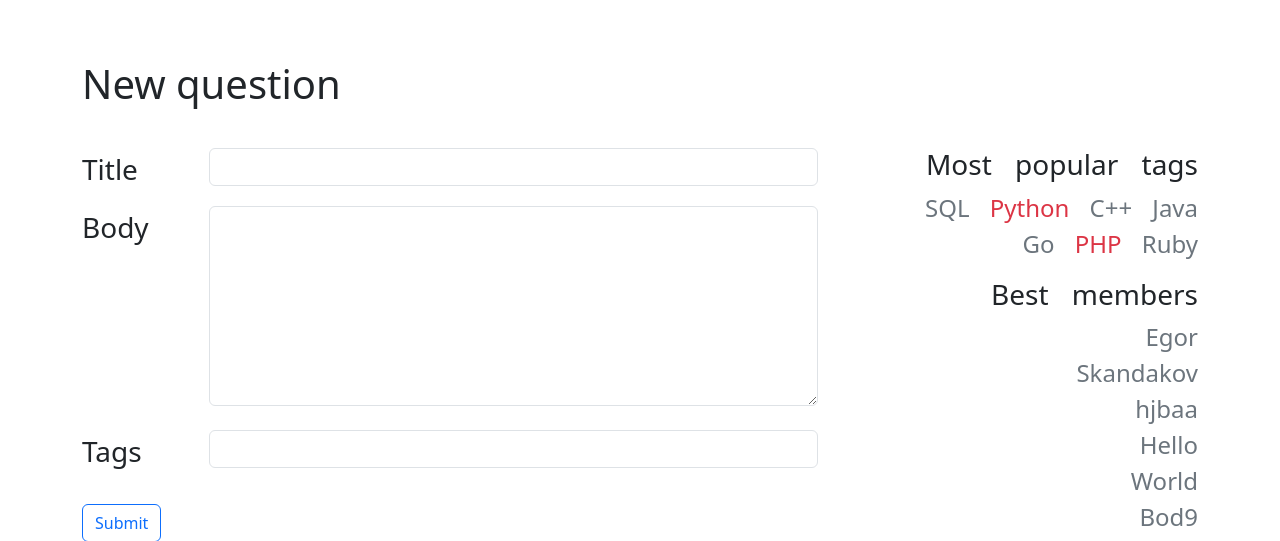
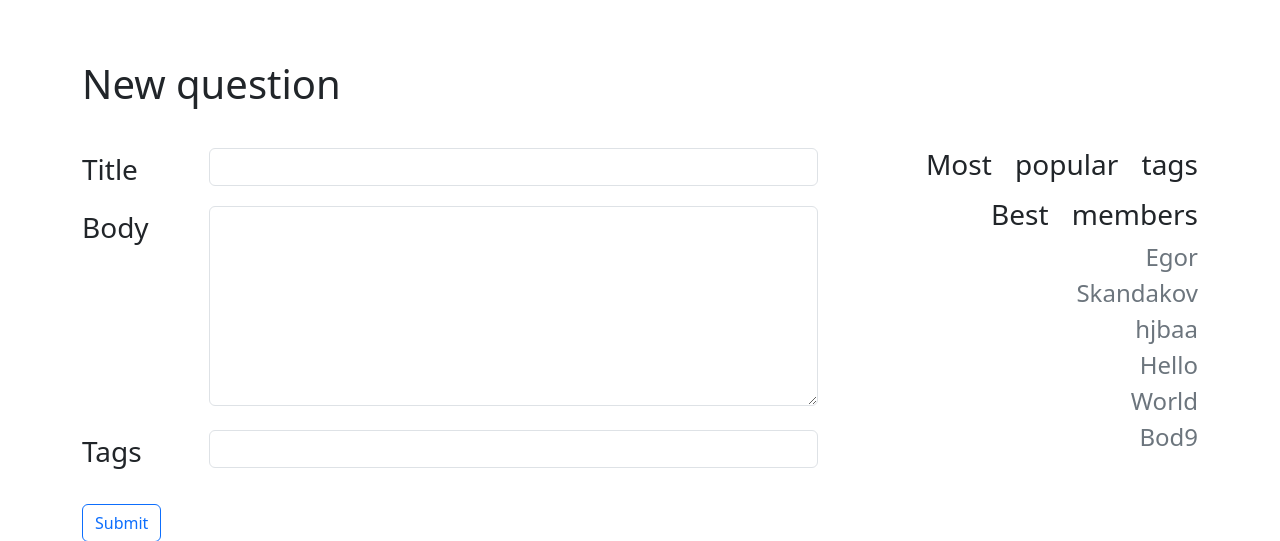
Before and after one commit to hjbaa/qna_django, a Django app: page /ask in a window 1280 px wide. Shown: the part 56-597 px from the top of the page. Run offline with Django 4.2, Linux system fonts and the light colour scheme; data that the repository does not hold is empty; some libraries are stand-ins or nearby versions.

Commit message:
Added realisation for new_question.html

```diff
--- a/askme_app/views.py
+++ b/askme_app/views.py
@@ -39,7 +39,9 @@
 
 
 def new_question(request):
-    return render(request, 'new_question.html')
+    context = {'global_tags': Tag.objects.sort_by_related_question_quantity()[:10]}
+
+    return render(request, 'new_question.html', context)
 
 
 def show_by_tag(request, title):
--- a/templates/new_question.html
+++ b/templates/new_question.html
@@ -1,59 +1,15 @@
-<!doctype html>
-<html lang="en" class="h-100" data-bs-theme="auto">
-<head>
+{% extends 'include/base_with_right_column.html' %}
+{% load static %}
 
-    <meta charset="utf-8">
-    <title>Stack Overrofl</title>
-
-    <link href="../static/css/bootstrap.css" rel="stylesheet" crossorigin="anonymous">
-
-    <!-- Custom styles for this template -->
-    <link href="../static/css/static.css" rel="stylesheet">
-</head>
-
-<body class="d-flex flex-column h-100">
-<header>
-    <!-- Fixed navbar -->
-    <nav class="navbar navbar-expand-md navbar-dark fixed-top bg-dark">
-        <div class="container">
-            <ul class="navbar-nav mb-2 mb-md-0">
-                <li class="nav-item py-1">
-                    <a class="navbar-brand" href="index.html">StackOverRofl</a>
-                </li>
-
-                <li class="nav-item">
-                    <a class="btn btn-outline-primary" href="new_question.html">Ask question</a>
-                </li>
-            </ul>
-            <form class="me-2 w-50">
-                <div class="input-group">
-                    <input type="text" class="form-control" placeholder="Type your question here" aria-label="search" aria-describedby="input-group-button-right">
-                    <button type="button" class="btn btn-outline-secondary" id="input-group-button-right">Search</button>
-                </div>
-            </form>
-            <ul class="navbar-nav mb-2 mb-md-0">
-                <li class="nav-item">
-                    <a class="nav-link" href="login.html">Login</a>
-                </li>
-                <li class="nav-item">
-                    <a class="nav-link" href="signup.html">Sign up</a>
-                </li>
-            </ul>
-        </div>
-    </nav>
-</header>
-
-<!-- Begin page content -->
-<main class="flex-shrink-0">
-    <div class="container">
+{% block content-header %}
     <ul class="list-group list-group-horizontal mt-5 align-items-baseline mb-4">
         <li class="list-group-item border-0 px-0">
             <h1>New question</h1>
         </li>
     </ul>
+{% endblock %}
 
-        <div class="row mt-3">
-            <div class="col-8">
+{% block left-column %}
     <form id="new-question-form">
         <div class="row mb-2">
             <div class="col-2">
@@ -87,49 +43,4 @@
 
         <button type="submit" class="btn btn-outline-primary">Submit</button>
     </form>
-            </div>
-
-            <div class="col-4 text-end tags-members-block ps-5">
-                <div class="popular-tags mb-3">
-                    <div><p class="h3">Most popular tags</p></div>
-                    <div id="popular-tags">
-                        <p>
-                            <a href="#" class="fs-4 link-secondary">SQL</a>
-                            <a href="#" class="fs-4 link-danger">Python</a>
-                            <a href="#" class="fs-4 link-secondary">C++</a>
-                            <a href="#" class="fs-4 link-secondary">Java</a>
-                            <a href="#" class="fs-4 link-secondary">Go</a>
-                            <a href="#" class="fs-4 link-danger">PHP</a>
-                            <a href="#" class="fs-4 link-secondary">Ruby</a>
-                        </p>
-                    </div>
-                </div>
-
-                <div class="best-members">
-                    <div><p class="h3">Best members</p></div>
-                    <div id="best-members">
-                        <ul>
-                            <li><a href="#" class="fs-4 link-secondary">Egor</a></li>
-                            <li><a href="#" class="fs-4 link-secondary">Skandakov</a></li>
-                            <li><a href="#" class="fs-4 link-secondary">hjbaa</a></li>
-                            <li><a href="#" class="fs-4 link-secondary">Hello</a></li>
-                            <li><a href="#" class="fs-4 link-secondary">World</a></li>
-                            <li><a href="#" class="fs-4 link-secondary">Bod9</a></li>
-                        </ul>
-                    </div>
-                </div>
-            </div>
-        </div>
-    </div>
-</main>
-
-<footer class="footer mt-auto py-3 bg-body-tertiary">
-    <div class="container">
-        <span class="text-body-secondary"><a href="https://github.com/hjbaa/qna_django">Github repo</a></span>
-    </div>
-</footer>
-
-<script src="../static/js/bootstrap.bundle.js" crossorigin="anonymous"></script>
-
-</body>
-</html>
+{% endblock %}
```
Lines whose indentation alone changed are shown as unchanged.
